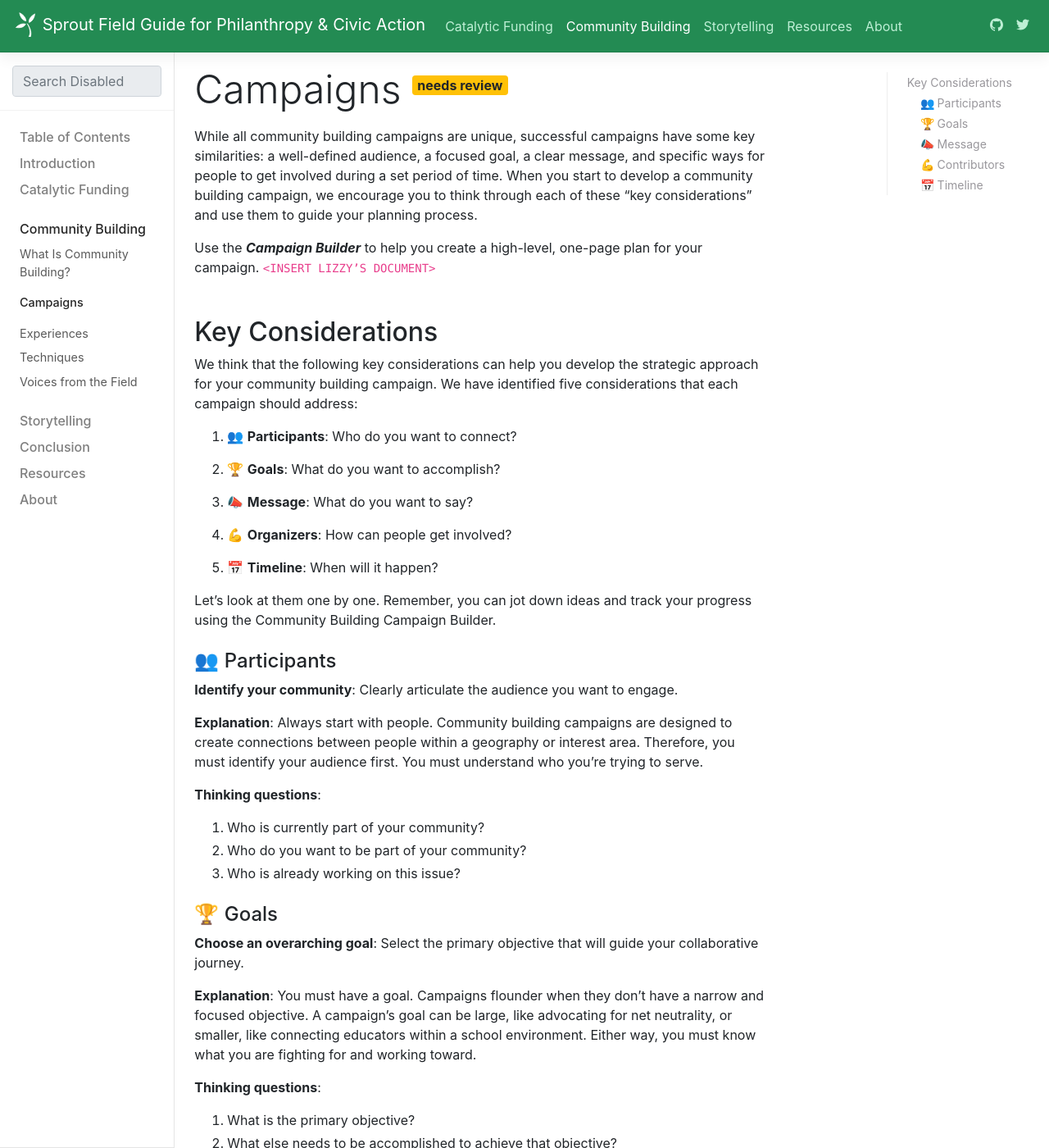
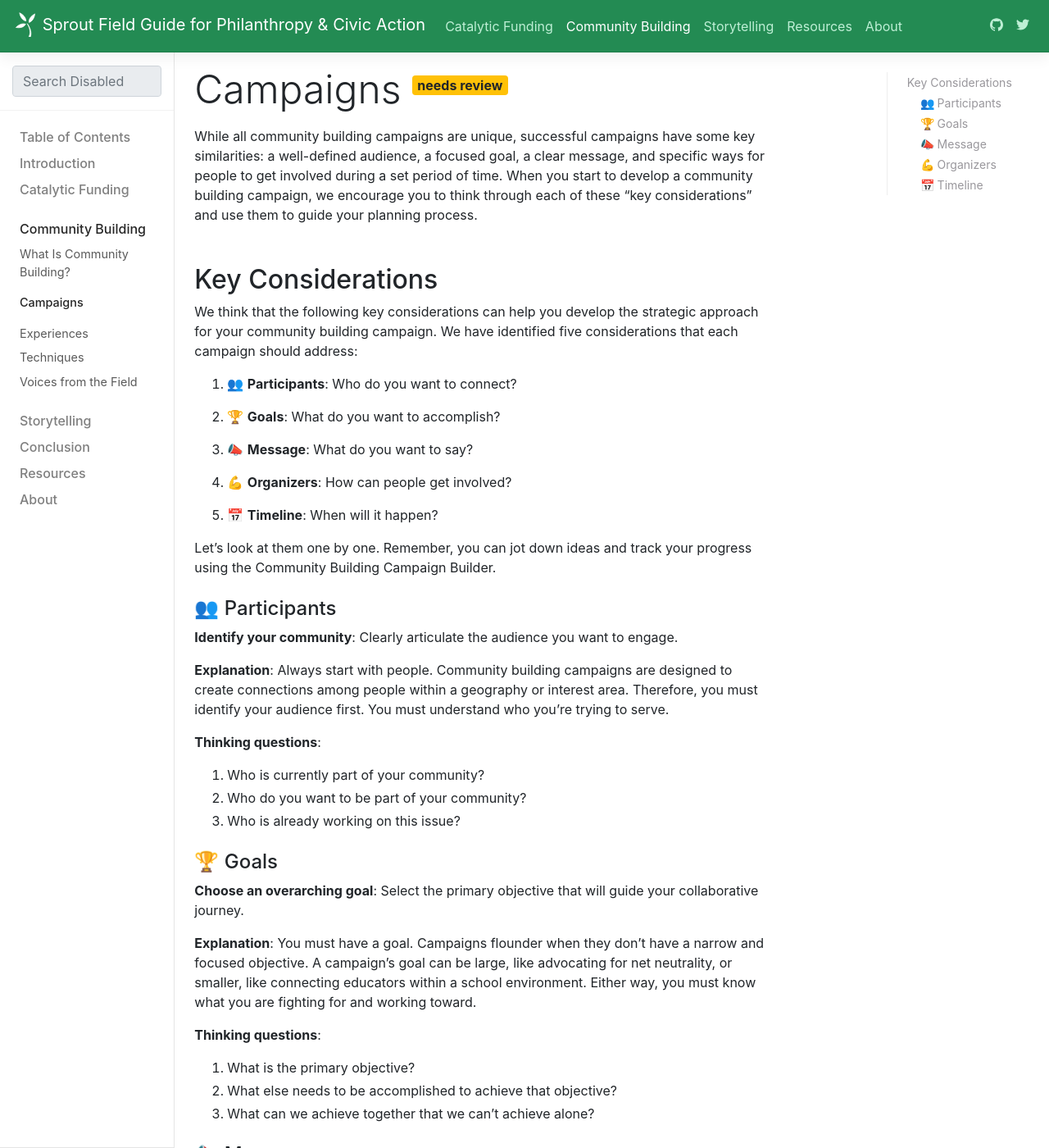
Before and after one commit to sproutfund/field-guide, a Jekyll site: the page built from community-building/campaigns/index.md, in a window 1280 px wide and 1400 px high. Shown: the whole window at 82% size. Built offline with Jekyll 4.4.1, drawn with Linux system fonts in a browser that asks for light colours; comment, search, counter and statistics services are not loaded; some of the changed text lies outside the part shown.

Commit message:
Update index.md

```diff
--- a/community-building/campaigns/index.md
+++ b/community-building/campaigns/index.md
@@ -33,7 +39,7 @@
 
 **Identify your community**: Clearly articulate the audience you want to engage.
 
-**Explanation**: Always start with people. Community building campaigns are designed to create connections between people within a geography or interest area. Therefore, you must identify your audience first. You must understand who you’re trying to serve.
+**Explanation**: Always start with people. Community building campaigns are designed to create connections among people within a geography or interest area. Therefore, you must identify your audience first. You must understand who you’re trying to serve.
 
 **Thinking questions**:
 
@@ -67,7 +73,7 @@
 4. What talking points will resonate with your community?
 5. How should you convey your message?
 
-### 💪 Contributors
+### 💪 Organizers
 
 **Get friends to help**: Recruit collaborators to fill critical roles.
 
```
Also changed, not shown: other parts of community-building/campaigns/index.md (+7 -1 lines).
